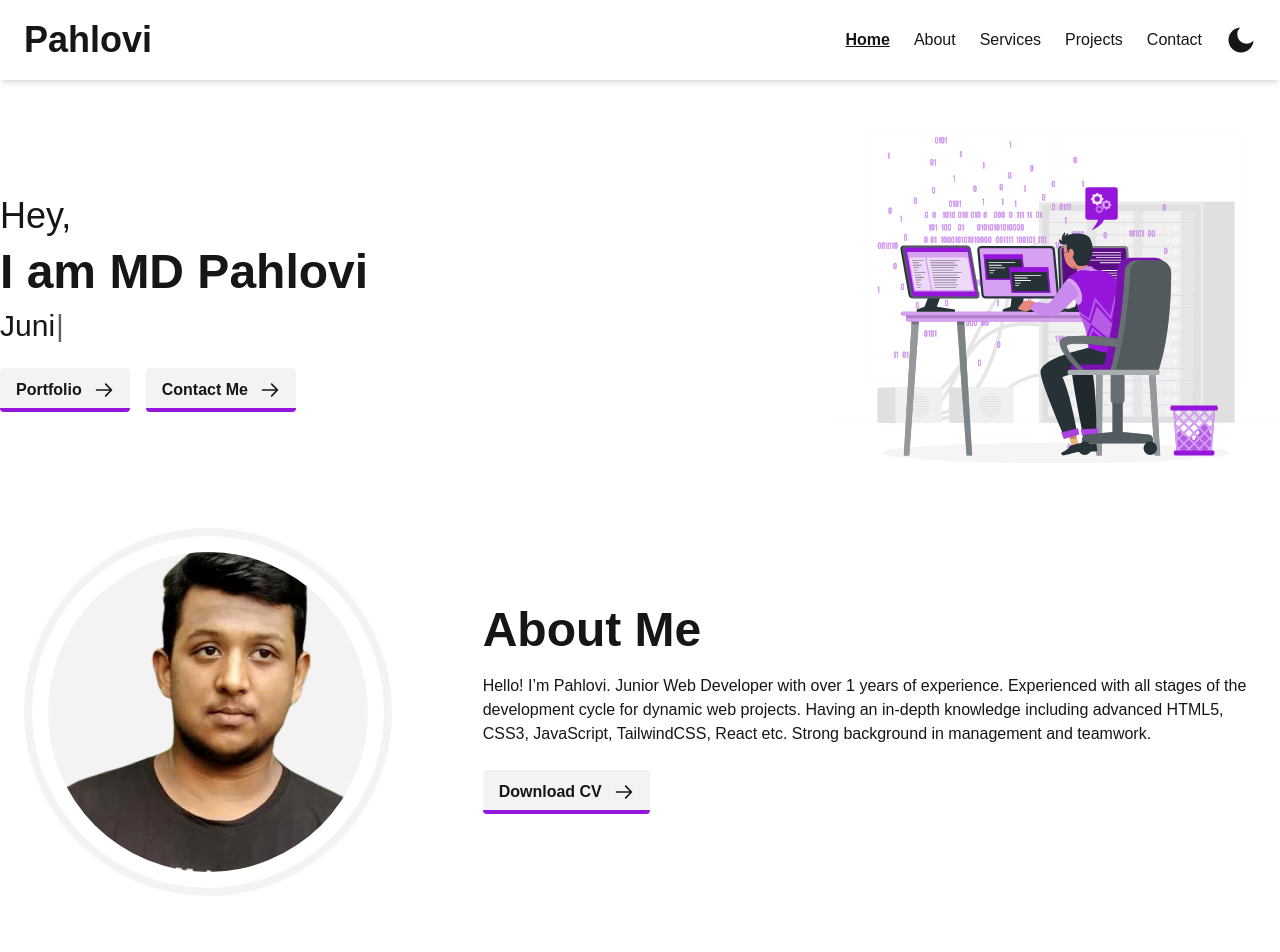
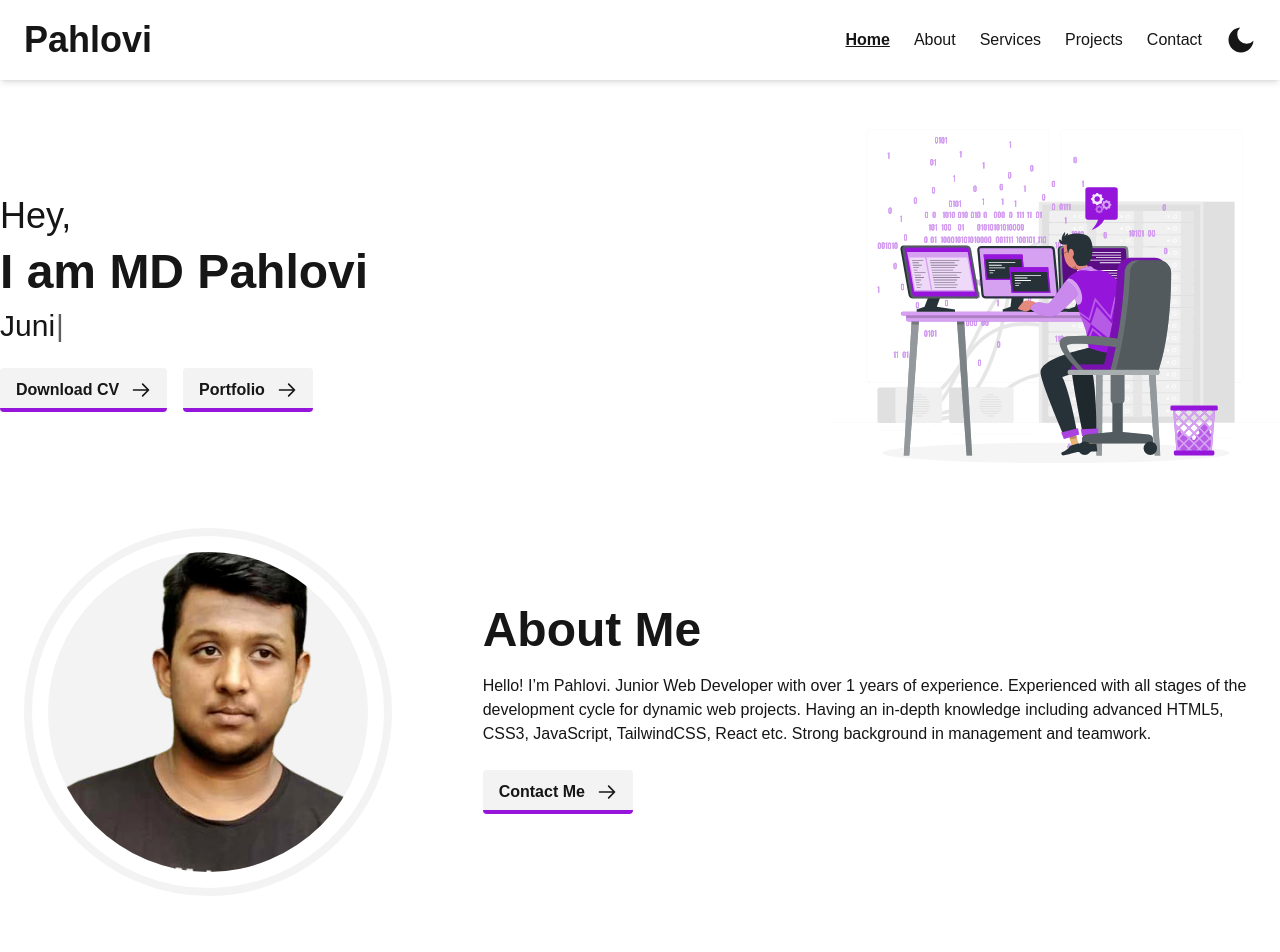
Before and after one commit to mdpahlovi/pahlovi-portfolio, a React (Create React App) app: page / in a window 1280 px wide. Shown: the top 952 px of the page. Built offline with nearby package versions, Linux system fonts and the light colour scheme.

Commit message:
Emailjs Integrated

```diff
--- a/package.json
+++ b/package.json
@@ -3,6 +3,7 @@
   "version": "0.1.0",
   "private": true,
   "dependencies": {
+    "@emailjs/browser": "^3.10.0",
     "@headlessui/react": "^1.7.4",
     "@tailwindcss/line-clamp": "^0.4.2",
     "@testing-library/jest-dom": "^5.16.5",
@@ -14,6 +15,7 @@
     "react-icons": "^4.6.0",
     "react-router-dom": "^6.4.2",
     "react-scripts": "5.0.1",
+    "react-toastify": "^9.1.1",
     "typewriter-effect": "^2.19.0",
     "web-vitals": "^2.1.4"
   },
--- a/src/Components/Button.js
+++ b/src/Components/Button.js
@@ -2,7 +2,7 @@ import React from "react";
 
 const Button = ({ children, onClick }) => {
     return (
-        <div className="group inline-block">
+        <div className="group">
             <button
                 onClick={onClick}
                 className="relative inline-flex items-center justify-start py-2.5 pl-4 pr-12 overflow-hidden font-semibold text-base-content transition-all duration-150 ease-in-out rounded group-hover:pl-10 group-hover:pr-6 bg-base-content/5"
--- a/src/Components/ButtonSubmit.js
+++ /dev/null
@@ -1,11 +0,0 @@
-import React from "react";
-
-const ButtonSubmit = ({ children }) => {
-    return (
-        <button type="submit" className="btn btn-primary w-full">
-            {children}
-        </button>
-    );
-};
-
-export default ButtonSubmit;
--- /dev/null
+++ b/src/Components/Toastify.js
@@ -0,0 +1,9 @@
+import React from "react";
+import { ToastContainer } from "react-toastify";
+import "react-toastify/dist/ReactToastify.css";
+
+const Toastify = () => {
+    return <ToastContainer position="top-right" autoClose={3000} theme="light" />;
+};
+
+export default Toastify;
--- a/src/Pages/Home/AboutMe.js
+++ b/src/Pages/Home/AboutMe.js
@@ -1,4 +1,5 @@
 import React from "react";
+import { Link } from "react-router-dom";
 import Profile from "../../Assets/Profile.png";
 import Button from "../../Components/Button";
 
@@ -15,14 +16,9 @@ const AboutMe = () => {
                     web projects. Having an in-depth knowledge including advanced HTML5, CSS3, JavaScript, TailwindCSS, React etc. Strong background in
                     management and teamwork.
                 </p>
-                <a
-                    className="block"
-                    target="_blank"
-                    href="https://drive.google.com/file/d/1-pLSfydm7KkuVH-D7NHkPzRc_i7HAnVO/view?usp=share_link"
-                    rel="noreferrer"
-                >
-                    <Button>Download CV</Button>
-                </a>
+                <Link to="/contact" className="block">
+                    <Button>Contact Me</Button>
+                </Link>
             </div>
         </section>
     );
--- a/src/Pages/Home/ContactForm.js
+++ b/src/Pages/Home/ContactForm.js
@@ -1,10 +1,25 @@
-import React from "react";
+import React, { useRef } from "react";
+import emailjs from "@emailjs/browser";
 import { TiHomeOutline, TiPhoneOutline } from "react-icons/ti";
 import { MdAlternateEmail } from "react-icons/md";
 import Input from "../../Components/Input";
-import ButtonSubmit from "../../Components/ButtonSubmit";
+import { toast } from "react-toastify";
 
 const ContactForm = () => {
+    const form = useRef();
+
+    const sendEmail = (e) => {
+        e.preventDefault();
+        emailjs.sendForm("service_mcrcidj", "template_alwk0ge", form.current, "KpBLWelYY6loC3DE2").then(
+            (result) => {
+                toast.success("Successfully Sent Message");
+            },
+            (error) => {
+                toast.error(error.text);
+            }
+        );
+    };
+
     return (
         <section className="my-container section-gap">
             <div className="grid grid-cols-1 lg:grid-cols-2 gap-8 sm:gap-12 items-center">
@@ -42,12 +57,12 @@ const ContactForm = () => {
                     </div>
                 </div>
                 <div className="rounded-lg">
-                    <form className="space-y-5">
-                        <Input type={"text"} name={"name"} text={"Your Name"} />
-                        <Input type={"email"} name={"email"} text={"Your Email"} />
+                    <form ref={form} className="space-y-5" onSubmit={sendEmail}>
+                        <Input type={"text"} name={"user_name"} text={"Your Name"} />
+                        <Input type={"email"} name={"user_email"} text={"Your Email"} />
                         <Input type={"text"} name={"phone"} text={"Your Phone"} />
                         <Input type={"text"} name={"message"} text={"Your Message"} textField />
-                        <ButtonSubmit>Submit</ButtonSubmit>
+                        <input type="submit" value="Send" className="btn btn-primary w-full" />
                     </form>
                 </div>
             </div>
--- a/src/Pages/Home/Hero.js
+++ b/src/Pages/Home/Hero.js
@@ -19,12 +19,12 @@ const Hero = () => {
                         }}
                     />
                 </h3>
-                <div className="space-x-4 pt-2">
+                <div className="flex flex-wrap gap-4 pt-2">
+                    <a href="https://drive.google.com/file/d/1-pLSfydm7KkuVH-D7NHkPzRc_i7HAnVO/view?usp=share_link" target="_blank" rel="noreferrer">
+                        <Button>Download CV</Button>
+                    </a>
                     <Link to="/projects">
                         <Button>Portfolio</Button>
-                    </Link>
-                    <Link to="/contact">
-                        <Button>Contact Me</Button>
                     </Link>
                 </div>
             </div>
--- a/src/index.js
+++ b/src/index.js
@@ -2,6 +2,12 @@ import React from "react";
 import ReactDOM from "react-dom/client";
 import "./index.css";
 import App from "./App";
+import Toastify from "./Components/Toastify";
 
 const root = ReactDOM.createRoot(document.getElementById("root"));
-root.render(<App />);
+root.render(
+    <>
+        <App />
+        <Toastify />
+    </>
+);
```
Also changed, not shown: 1 other file (tests, documents, lock files or other folders).
